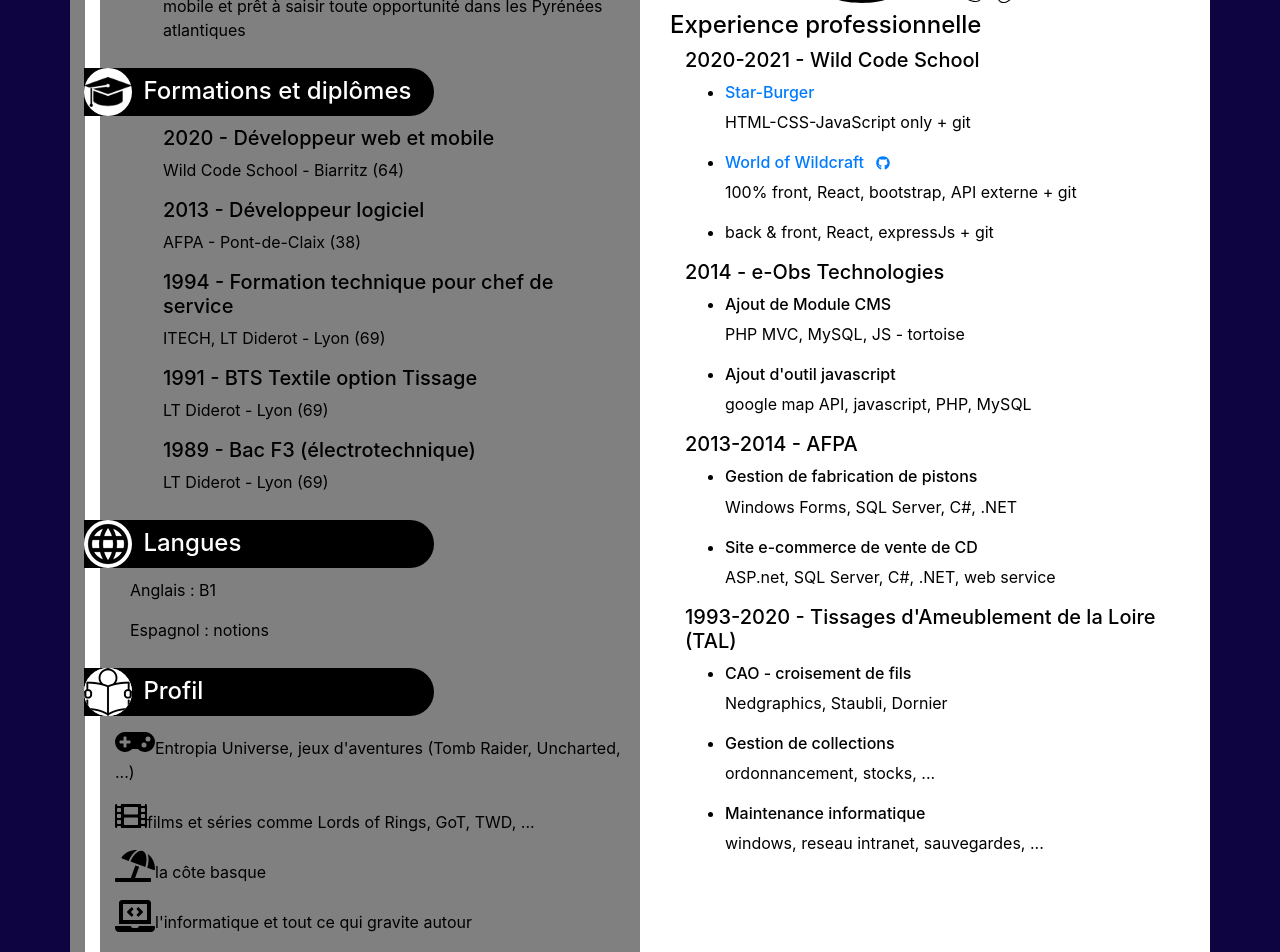
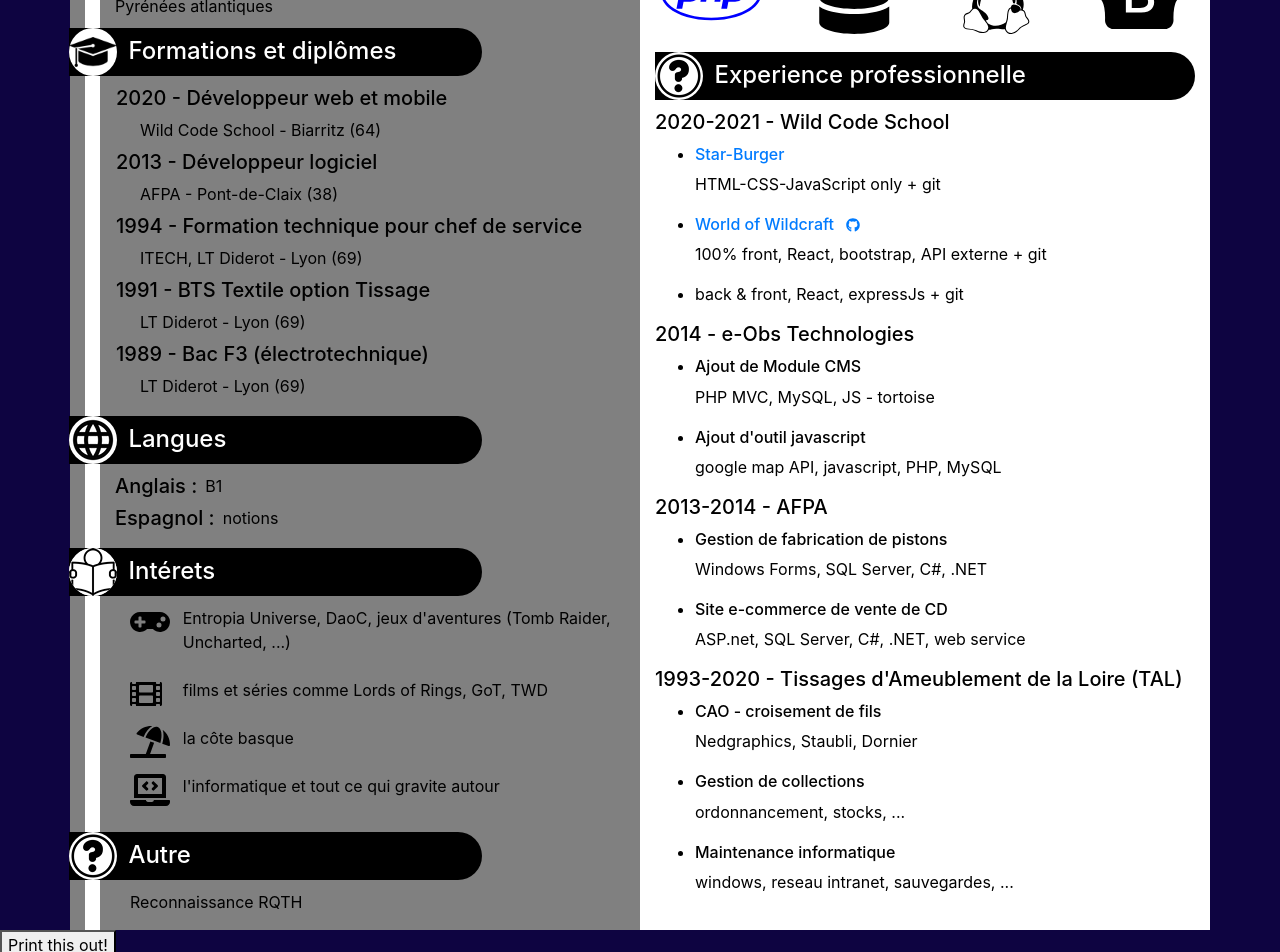
Before and after one commit to DavidDvpt/dev-web-cv, a React (Create React App) app: page /curriculum in a window 1280 px wide. Shown: the part 500-1452 px from the top of the page. Built offline with nearby package versions, Linux system fonts and the light colour scheme.

Commit message:
resize some items on left column

```diff
--- a/src/components/Curriculum/CurriculumContent.jsx
+++ b/src/components/Curriculum/CurriculumContent.jsx
@@ -17,7 +17,7 @@
                 <EnTete />
                 <Row className="mt-3">
                     <LeftColumn className="col-6">
-                        <Profil className="pl-5" />
+                        <Profil className="p-0" />
                         <CvFormations />
                         <Langues />
                         <Interets />
--- a/src/components/Curriculum/CvAutre.jsx
+++ b/src/components/Curriculum/CvAutre.jsx
@@ -1,13 +1,16 @@
-import { Row } from "reactstrap";
+import { Col, Row } from "reactstrap";
 
 import question from "../../images/question.png";
 
 function CvAutre() {
     return (
         <Row>
-            <h4 className="titleColLeft col-8">
-                <img src={question} alt="profil" className="profilIcon" /> Autre
-            </h4>
+            <Col>
+                <h4 className="titleColLeft col-10">
+                    <img src={question} alt="profil" className="profilIcon" />{" "}
+                    Autre
+                </h4>
+            </Col>
             <p className="col-12">Reconnaissance RQTH</p>
         </Row>
     );
--- a/src/components/Curriculum/CvExperiencePro.jsx
+++ b/src/components/Curriculum/CvExperiencePro.jsx
@@ -1,18 +1,22 @@
-import { Container } from "reactstrap";
+import { Col, Row } from "reactstrap";
 import CvContenuExperiencePro from "./CvContenuExperiencePro";
 
 function CvExperiencePro({ experiencePro }) {
     return (
-        <Container>
-            <h5>
+        <Col className="col-12">
+            <Row>
+                <h5 className="col">
                     {experiencePro.date} - {experiencePro.nom}
                 </h5>
-            <ul>
+            </Row>
+            <Row className="col">
+                <ul className="mb-0">
                     {experiencePro.contenu.map((elmt) => {
                         return <CvContenuExperiencePro elmt={elmt} />;
                     })}
                 </ul>
-        </Container>
+            </Row>
+        </Col>
     );
 }
 
--- a/src/components/Curriculum/CvExperiencesPro.jsx
+++ b/src/components/Curriculum/CvExperiencesPro.jsx
@@ -1,15 +1,22 @@
-import { Container } from "reactstrap";
+import { Col, Row } from "reactstrap";
 import { experiencesProfessionnelles } from "../../data/staticData";
 import CvExperiencePro from "./CvExperiencePro";
 
+import question from "../../images/question.png";
+
 function CvExperiencesPro({ className }) {
     return (
-        <Container className={className}>
-            <h4>Experience professionnelle</h4>
+        <Row className={className}>
+            <Col>
+                <h4 className="titleColRight col-12">
+                    <img src={question} alt="profil" className="profilIcon" />{" "}
+                    Experience professionnelle
+                </h4>
+            </Col>
             {experiencesProfessionnelles.map((exp) => (
                 <CvExperiencePro experiencePro={exp} />
             ))}
-        </Container>
+        </Row>
     );
 }
 
--- a/src/components/Curriculum/CvFormation.jsx
+++ b/src/components/Curriculum/CvFormation.jsx
@@ -1,15 +1,17 @@
-import { Container } from "reactstrap";
+import { Col, Container, Row } from "reactstrap";
 
 function CvFormation({ formation, className }) {
     return (
-        <Container className={`d-flex flex-column ${className}`}>
-            <h5>
-                {formation.date} - {formation.nom}
-            </h5>
-            <p>
+        <Col className={`${className} col-12 mb-2`}>
+            <Row>
+                <h5>
+                    {formation.date} - {formation.nom}
+                </h5>
+            </Row>
+            <Row className="pl-4">
                 {formation.ecole} - {formation.lieu}
-            </p>
-        </Container>
+            </Row>
+        </Col>
     );
 }
 
--- a/src/components/Curriculum/CvFormations.jsx
+++ b/src/components/Curriculum/CvFormations.jsx
@@ -1,4 +1,4 @@
-import { Row } from "reactstrap";
+import { Col, Row } from "reactstrap";
 import CvFormation from "./CvFormation";
 import { formationsAndDiplomes } from "../../data/staticData";
 import hat from "../../images/graduation-hat.png";
@@ -8,12 +8,16 @@
 
     return (
         <Row className="">
-            <h4 className="titleColLeft col-8">
-                <img src={hat} alt="profil" className="profilIcon" />
-                &nbsp;Formations et diplômes
-            </h4>
+            <Col>
+                {" "}
+                <h4 className="titleColLeft col-10">
+                    <img src={hat} alt="profil" className="profilIcon" />
+                    &nbsp;Formations et diplômes
+                </h4>
+            </Col>
+
             {formations.map((f) => (
-                <CvFormation formation={f} className="pl-5" />
+                <CvFormation formation={f} className="px-3 pb-0" />
             ))}
         </Row>
     );
--- a/src/components/Curriculum/Interets.jsx
+++ b/src/components/Curriculum/Interets.jsx
@@ -5,35 +5,53 @@
     faUmbrellaBeach,
 } from "@fortawesome/free-solid-svg-icons";
 import { FontAwesomeIcon } from "@fortawesome/react-fontawesome";
-import { Row } from "reactstrap";
+import { Col, Row } from "reactstrap";
 
 import hobby from "../../images/hobby.png";
 
 function Interets() {
     return (
         <Row>
-            <h4 className="titleColLeft col-8">
-                <img src={hobby} alt="profil" className="profilIcon" /> Profil
+            <Col>
+                <h4 className="titleColLeft col-10">
+                    <img src={hobby} alt="profil" className="profilIcon" />{" "}
+                    Intérets
                 </h4>
-            <div>
-                <p>
+            </Col>
+
+            <Col className="col-12">
+                <Row className="mb-2">
+                    <Col className="col-1">
                         <FontAwesomeIcon icon={faGamepad} size="2x" />
-                    Entropia Universe, jeux d'aventures (Tomb Raider, Uncharted,
-                    ...)
+                    </Col>
+                    <p className="col-11 pl-4">
+                        Entropia Universe, DaoC, jeux d'aventures (Tomb Raider,
+                        Uncharted, ...)
                     </p>
-                <p>
+                </Row>
+                <Row className="mb-2">
+                    <Col className="col-1">
                         <FontAwesomeIcon icon={faFilm} size="2x" />
-                    films et séries comme Lords of Rings, GoT, TWD, ...
+                    </Col>
+                    <p className="col-11 pl-4">
+                        films et séries comme Lords of Rings, GoT, TWD
                     </p>
-                <p>
+                </Row>
+                <Row className="mb-2">
+                    <Col className="col-1">
                         <FontAwesomeIcon icon={faUmbrellaBeach} size="2x" />
-                    la côte basque
-                </p>
-                <p>
+                    </Col>
+                    <p className="col-11 pl-4">la côte basque</p>
+                </Row>
+                <Row className="mb-2">
+                    <Col className="col-1">
                         <FontAwesomeIcon icon={faLaptopCode} size="2x" />
+                    </Col>
+                    <p className="col-11 pl-4">
                         l'informatique et tout ce qui gravite autour
                     </p>
-            </div>
+                </Row>
+            </Col>
         </Row>
     );
 }
--- a/src/components/Curriculum/Langues.jsx
+++ b/src/components/Curriculum/Langues.jsx
@@ -1,18 +1,27 @@
-import { Row } from "reactstrap";
+import { Col, Row } from "reactstrap";
 
 import language from "../../images/language.png";
 
 function Langues() {
     return (
         <Row>
-            <h4 className="titleColLeft col-8">
-                <img src={language} alt="profil" className="profilIcon" />{" "}
-                Langues
-            </h4>
-            <div className="col-12">
-                <p>Anglais : B1</p>
-                <p>Espagnol : notions</p>
-            </div>
+            <Col>
+                <h4 className="titleColLeft col-10">
+                    <img src={language} alt="profil" className="profilIcon" />{" "}
+                    Langues
+                </h4>
+            </Col>
+
+            <Col className="col-12">
+                <Row className="mb-2">
+                    <h5 className="mb-0">Anglais :</h5>
+                    <p className="mb-0 ml-2">B1</p>
+                </Row>
+                <Row className="mb-2 align-content-center">
+                    <h5 className="mb-0">Espagnol :</h5>
+                    <p className="mb-0 ml-2 ">notions</p>
+                </Row>
+            </Col>
         </Row>
     );
 }
--- a/src/components/Curriculum/Profil.jsx
+++ b/src/components/Curriculum/Profil.jsx
@@ -1,14 +1,17 @@
-import { Row } from "reactstrap";
+import { Col, Row } from "reactstrap";
 
 import profil from "../../images/profil.png";
 
 function Profil({ className }) {
     return (
         <Row>
-            <h4 className="titleColLeft col-8">
-                <img src={profil} alt="profil" className="profilIcon" /> Profil
-            </h4>
-            <p className={className}>
+            <Col>
+                <h4 className="titleColLeft col-10">
+                    <img src={profil} alt="profil" className="profilIcon" />{" "}
+                    Profil
+                </h4>
+            </Col>
+            <Col className={`col-12 ${className}`}>
                 Passionné par l’univers informatique et en particulier le web,
                 mes compétences ont étés acquises principalement par
                 l’autoformation, que j’ai ensuite validé par une formation
@@ -16,7 +19,7 @@
                 à une veille technologique régulière orientée full stack web, je
                 suis actuellement une formation axée web et mobile et prêt à
                 saisir toute opportunité dans les Pyrénées atlantiques
-            </p>
+            </Col>
         </Row>
     );
 }
--- a/src/components/Curriculum/enTete.jsx
+++ b/src/components/Curriculum/enTete.jsx
@@ -1,4 +1,4 @@
-import { Col, Container, Row } from "reactstrap";
+import { Col, Row } from "reactstrap";
 import { FontAwesomeIcon } from "@fortawesome/react-fontawesome";
 import {
     faMapMarkerAlt,
@@ -13,7 +13,7 @@
 function EnTete() {
     return (
         <Row className="enTete">
-            <Col className="grey">
+            <Col className="text-container grey">
                 <Row>
                     <h1 className="pl-2 mb-0 font-weight-bold">MOSCA David</h1>
                 </Row>
--- a/src/css/index.css
+++ b/src/css/index.css
@@ -6,6 +6,7 @@
     font-family: -apple-system, BlinkMacSystemFont, "Segoe UI", "Roboto",
         "Oxygen", "Ubuntu", "Cantarell", "Fira Sans", "Droid Sans",
         "Helvetica Neue", sans-serif;
+    font-size: 16px;
     color: white;
     background-color: #0e0441;
     -webkit-font-smoothing: antialiased;
@@ -15,6 +16,7 @@
 .curriculumContent {
     background-color: white;
     color: black;
+    height: 100%;
 }
 .enTete {
     /* height: 200px; */
@@ -66,7 +68,15 @@
 }
 
 .titleColLeft {
-    transform: translateX(-31px);
+    transform: translateX(-61px);
+    background-color: black;
+    color: white;
+    margin: 10px 0px;
+    padding-left: 0px;
+    border-radius: 0px 100px 100px 0%;
+}
+
+.titleColRight {
     background-color: black;
     color: white;
     margin: 10px 0px;
@@ -120,7 +130,15 @@
         size: A4 portrait;
     }
 
-    .titleColLeft {
-        transform: translateX(0px);
+    .avatar-container {
+        width: 200px;
+    }
+
+    .enTete {
+        width: 100%;
+    }
+
+    .grey {
+        background-color: rgb(173, 172, 172);
     }
 }
```
Also changed, not shown: src/components/Curriculum/CompetencesInfo.jsx (+10 -4 lines). Lines whose indentation alone changed are shown as unchanged.
